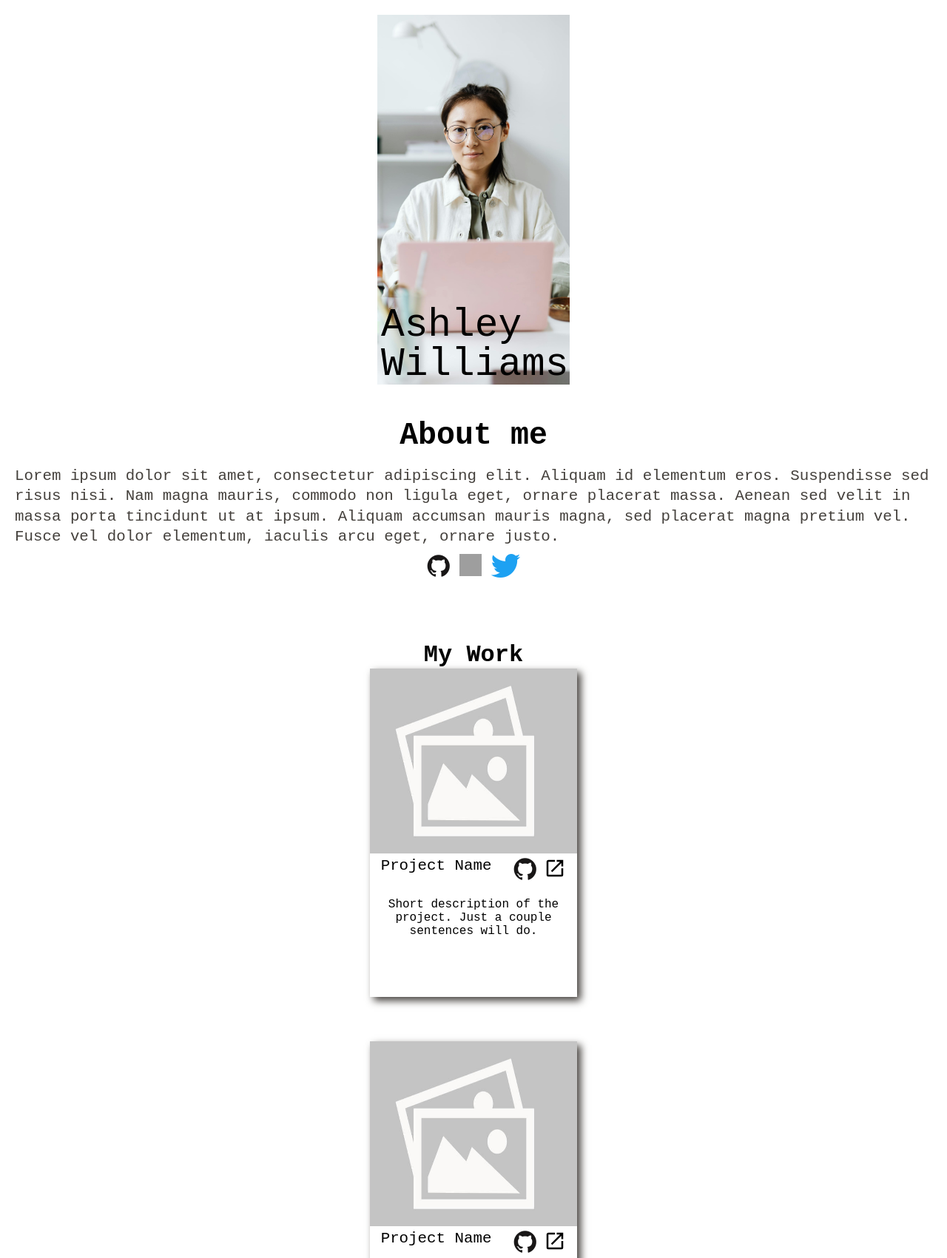
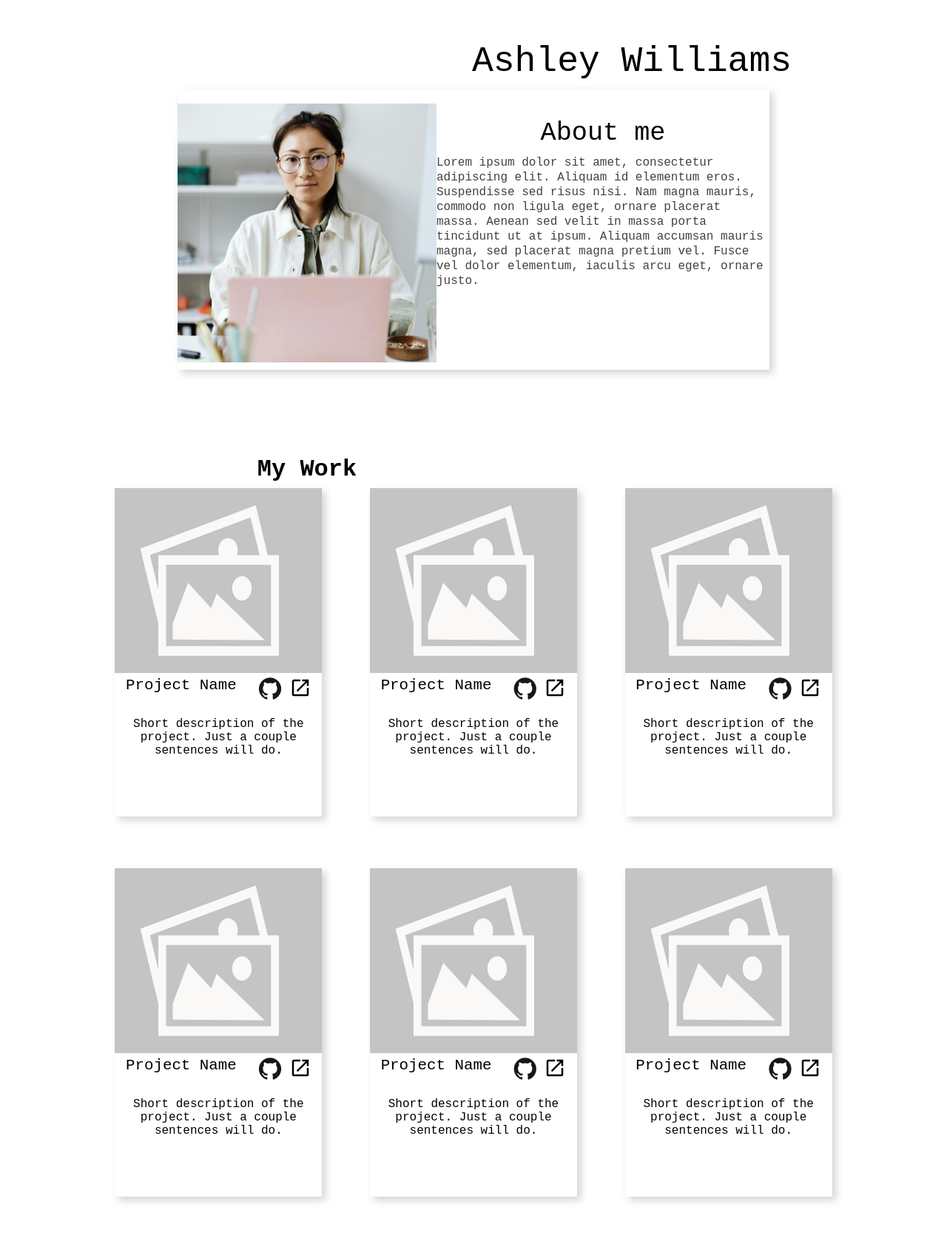
Before and after one commit to firstlast-0/homepage, a website built with webpack: page src/index.html in a window 1280 px wide. Shown: the top 1701 px of the page at 74% size. Built offline with nearby package versions, Linux system fonts and the light colour scheme; grey boxes are pictures that could not be loaded.

Commit message:
Create tablet layout

```diff
--- a/src/index.html
+++ b/src/index.html
@@ -8,11 +8,14 @@
 </head>
 <body>
     <div class="header">
+        <span class="name">Ashley Williams</span>
         <div class="photo">
             <span>Ashley Williams</span>
-        </div><br>
-        <h1>About me</h1>
-        <span>Lorem ipsum dolor sit amet, consectetur adipiscing elit. Aliquam id elementum eros. Suspendisse sed risus nisi. Nam magna mauris, commodo non ligula eget, ornare placerat massa. Aenean sed velit in massa porta tincidunt ut at ipsum. Aliquam accumsan mauris magna, sed placerat magna pretium vel. Fusce vel dolor elementum, iaculis arcu eget, ornare justo.</span>
+        </div>
+        <span class="text">
+            <span>About me</span><br>
+            Lorem ipsum dolor sit amet, consectetur adipiscing elit. Aliquam id elementum eros. Suspendisse sed risus nisi. Nam magna mauris, commodo non ligula eget, ornare placerat massa. Aenean sed velit in massa porta tincidunt ut at ipsum. Aliquam accumsan mauris magna, sed placerat magna pretium vel. Fusce vel dolor elementum, iaculis arcu eget, ornare justo.
+        </span>
         <div class="icons">
             <i class="devicon-github-original colored"></i>
             <img src="https://cdn.jsdelivr.net/gh/devicons/devicon@latest/icons/linkedin/linkedin-plain.svg" />
@@ -20,8 +23,9 @@
         </div>
     </div>
 
+    <h1>My Work</h1>
     <div class="work">
-        <h1>My Work</h1>
+
         <div class="card">
             <img src="<%= require('./assets/project.jpg') %>" alt="proj">
             <div>
@@ -94,11 +98,13 @@
         <div>
             <h1>Contact me</h1>
             <span>Please get in touch if you think our work could be mutually beneficial!</span>
-            <br><br>
+            <br><br><br>
             1234 Random Road<br>
             Random Town, California 12345
-            <br><br>
-            555-555-555<br>
+            <br><br><br>
+            <img src="<%= require('./assets/phone.svg') %>" alt="phone">
+            555-555-5555<br>
+            <img src="<%= require('./assets/email.svg') %>" alt="phone">
             ashwil@gmail.com<br>
             <div>
                 <div class="icons">
--- a/src/style.css
+++ b/src/style.css
@@ -5,6 +5,7 @@ body {
     text-align: center;
     display: grid;
     justify-items: center;
+    box-sizing: border-box;
 }
 
 .header {
@@ -14,10 +15,28 @@ body {
     font-size: 1.3rem;
     text-align: left;
     line-height: 1.7rem;
+    position: relative;
 }
 
-.header > span {
+.header .name {
+    display: none;
+}
+
+.header > .text {
     color: #44403c;
+}
+
+.header > .text > span {
+    font-size: 2.2rem;
+    color: #000;
+    text-align: center;
+    display: block;
+    margin-top: 30px;
+}
+
+.header + h1 {
+    position: relative;
+    top: 75px;
 }
 
 .icons i {
@@ -50,6 +69,15 @@ body {
     margin-top: 10px;
 }
 
+.work {
+    display: grid;
+    grid-gap: 10px;
+    justify-content: center;
+    justify-items: center;
+    grid-template-columns: repeat(auto-fill, minmax(280px, 1fr) ) ;
+    width: 80vw;
+}
+
 .work, .contact {
     margin-top: 60px;
 }
@@ -59,7 +87,7 @@ body {
 }
 
 .card {
-    box-shadow: 5px 5px 10px #44403c;
+    box-shadow: 5px 5px 10px #d4d4d4;
     margin-bottom: 60px;
     width: 280px;
     padding-bottom: 80px;
@@ -81,11 +109,12 @@ body {
 }
 
 .contact {
+    box-sizing: border-box;
     background-color: #06b6d4;
     color: white;
     text-align: left;
-
-
+    display: grid;
+    width: 100vw;
 }
 
 .contact span {
@@ -99,6 +128,10 @@ body {
 .contact > div {
     padding: 0 20px;
     padding-bottom: 80px;
+}
+
+.contact > div > img {
+    display: none;
 }
 
 .contact > div > div {
@@ -123,3 +156,104 @@ body {
     width: 100vw;
     height: 500px;
 }
+
+@media (min-width: 768px) {
+    .header {
+        box-sizing: border-box;
+        display: block;
+        margin-top: 120px;
+        padding: 100px 30px;
+        max-width: 600px;
+        box-shadow: 5px 5px 10px #d4d4d4;
+    }
+
+    .header .name {
+        display: inline;
+        position: absolute;
+        top: -50px;
+        right: -30px;
+        font-size: 3rem;
+        z-index: 1;
+    }
+
+    .photo {
+        transform: scale(1.2, 1.4) translate(-35px, -50px);
+        float: left;
+        width: 350px;
+        height: 350px;
+        position: static;
+    }
+
+    .photo span {
+        display: none;
+    }
+
+    .header .icons {
+        display: none;
+    }
+
+    .header > .text {
+        display: block;
+        font-size: 1rem;
+        line-height: 20px;
+    }
+
+    .header > span > span {
+        font-size: 2rem;
+        display: block;
+    }
+
+    .header + h1 {
+        top: 75px;
+        right: 225px;
+    }
+
+    .contact {
+
+        padding: 40px 40px 50px 30px;
+        grid-template-columns: 2fr 1fr;
+    }
+
+    .contact > img {
+        width: 275px;
+        height: 375px;
+    }
+
+    .contact > div {
+        margin-top: 30px;
+        padding-bottom: 20px;
+    }
+
+    .contact > div > h1 {
+        text-align: left;
+    }
+
+    .contact > div > span {
+        font-size: 1.1rem;
+    }
+
+    .contact > div > img {
+        display: inline;
+        position: relative;
+        top: 7px;
+        width: 25px;
+        height: 25px;
+        filter: invert(100%) sepia(100%) saturate(1%) hue-rotate(303deg) brightness(103%) contrast(101%);
+    }
+
+    .contact > div > div {
+        justify-content: start;
+        margin-top: 20px;
+    }
+}
+
+@media (min-width: 1024px) {
+    .header {
+        max-width: 800px;
+        padding: 20px 0 10px 0;
+    }
+
+    .photo {
+        transform: scale(1);
+    }
+}
```
Also changed, not shown: src/assets/email.svg (added), src/assets/phone.svg (added).
